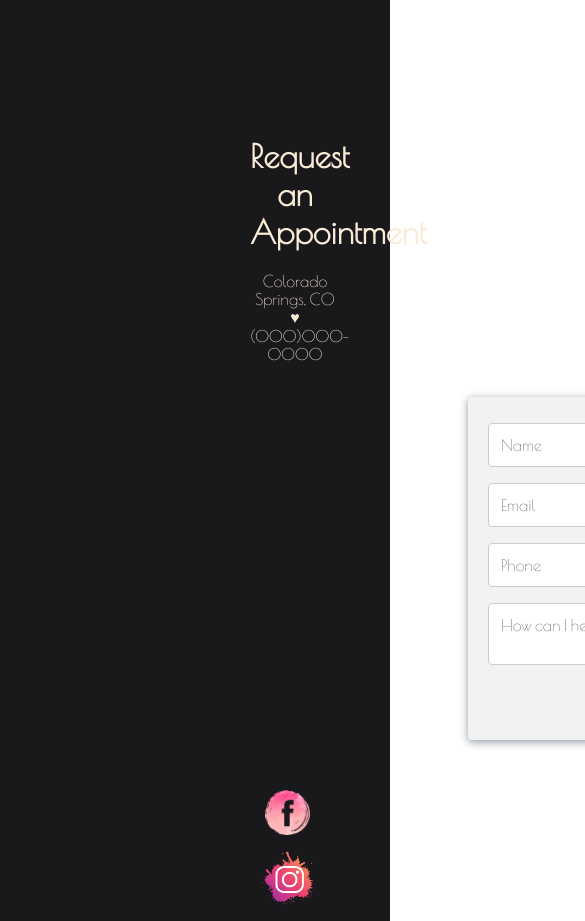
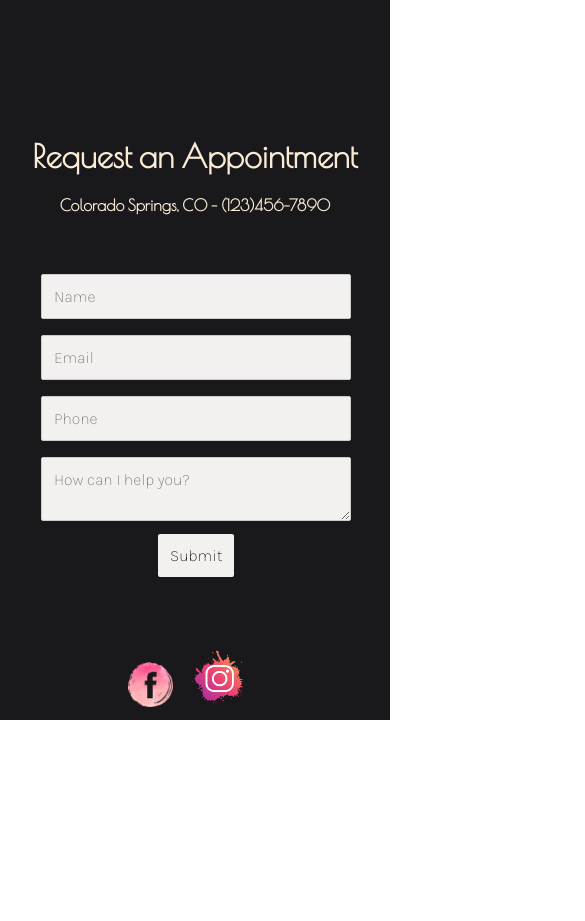
Before and after one commit to proiacm/glamlex, a React (Create React App) app: page / in a window 390 px wide. Shown: the part 5500-6421 px from the top of the page, 585 px wide, since content can reach past the window. After the commit the page ends 6220 px from the top, so only its background shows below. Built offline with nearby package versions, Linux system fonts and the light colour scheme.

Commit message:
Update Appointment

```diff
--- a/src/Appointment/Appointment.css
+++ b/src/Appointment/Appointment.css
@@ -8,39 +8,40 @@ input[type=text], select, textarea {
     width: 100%; /* Full width */
     padding: 12px; /* Some padding */
     border: 1px solid #ccc; /* Gray border */
-    border-radius: 4px; /* Rounded borders */
+    border-radius: 2px; /* Rounded borders */
     box-sizing: border-box; /* Make sure that padding and width stays in place */
     margin-top: 6px; /* Add a top margin */
     margin-bottom: 10px; /* Bottom margin */
     resize: vertical; /* Allow the user to vertically resize the textarea (not horizontally) */
-    font-family: 'Poiret One', cursive;
+    font-family: 'Karla', sans-serif;
     font-size: medium;
+    background-color: #f2f1ef;
   }
 
   input[type=submit] {
-    background-color: #9099A2;
-    color: white;
+    background-color: #f2f1ef;
+    color: #19181a;
     padding: 12px;
     border: none;
-    border-radius: 4px;
+    border-radius: 2px;
     cursor: pointer;
-    font-family: 'Poiret One', cursive;
+    font-family: 'Karla', sans-serif;
     font-size: medium;
   }
 
   input[type=submit]:hover {
-    background-color: #ccc;
+    background-color: #c2c1c1;
+    color: #19181a;
+    transform: scale(1.2);
+    transition: 700ms;
   }
 
   .container {
-    border-radius: 4px;
-    background-color: #f2f2f2;
+    border-radius: 2px;
     padding: 20px;
-    margin-left: 218px;
-    margin-right: 50px;
+    margin-left: 110px;
     margin-bottom: 50px;
-    width: 500px;
-    box-shadow: 0 2px 9px #9099A2;
+    width: 700px;
   }
 
   .img-link {
@@ -50,3 +51,19 @@ input[type=text], select, textarea {
     transform: scale(1.5);
     transition: 700ms;
     }
+
+    @media only screen and (max-width: 600px){
+      .appointment {
+        margin-left: 1px;
+        margin-right: 1px;
+        margin-top: 50px;
+    }
+
+    .container {
+      padding: 20px;
+      margin-left: 20px;
+      margin-right: 1px;
+      margin-bottom: 50px;
+      width: 80%;
+    }
+    }
--- a/src/Appointment/Appointment.js
+++ b/src/Appointment/Appointment.js
@@ -8,7 +8,7 @@ const Appointment = () => {
     return (
         <div className='appointment' id='appointment'>
             <h1>Request an Appointment</h1>
-            <p>Colorado Springs, CO &hearts; (000)000-0000</p> <br/>
+            <p><strong>Colorado Springs, CO - (123)456-7890</strong></p> <br/>
             <div className='container'>
                 <input type="text" id="name" name="name" placeholder="Name"/>
                 <input type="text" id="email" name="email" placeholder="Email"/>
```
